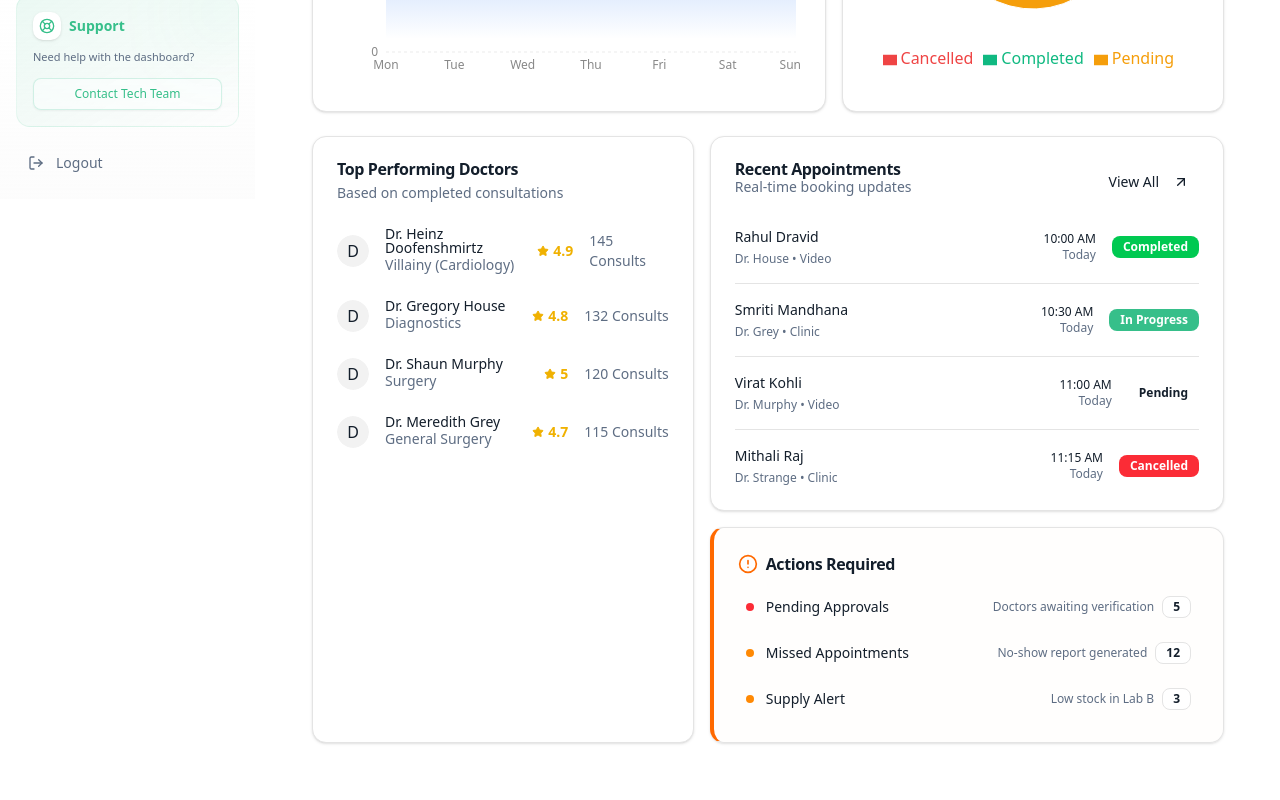
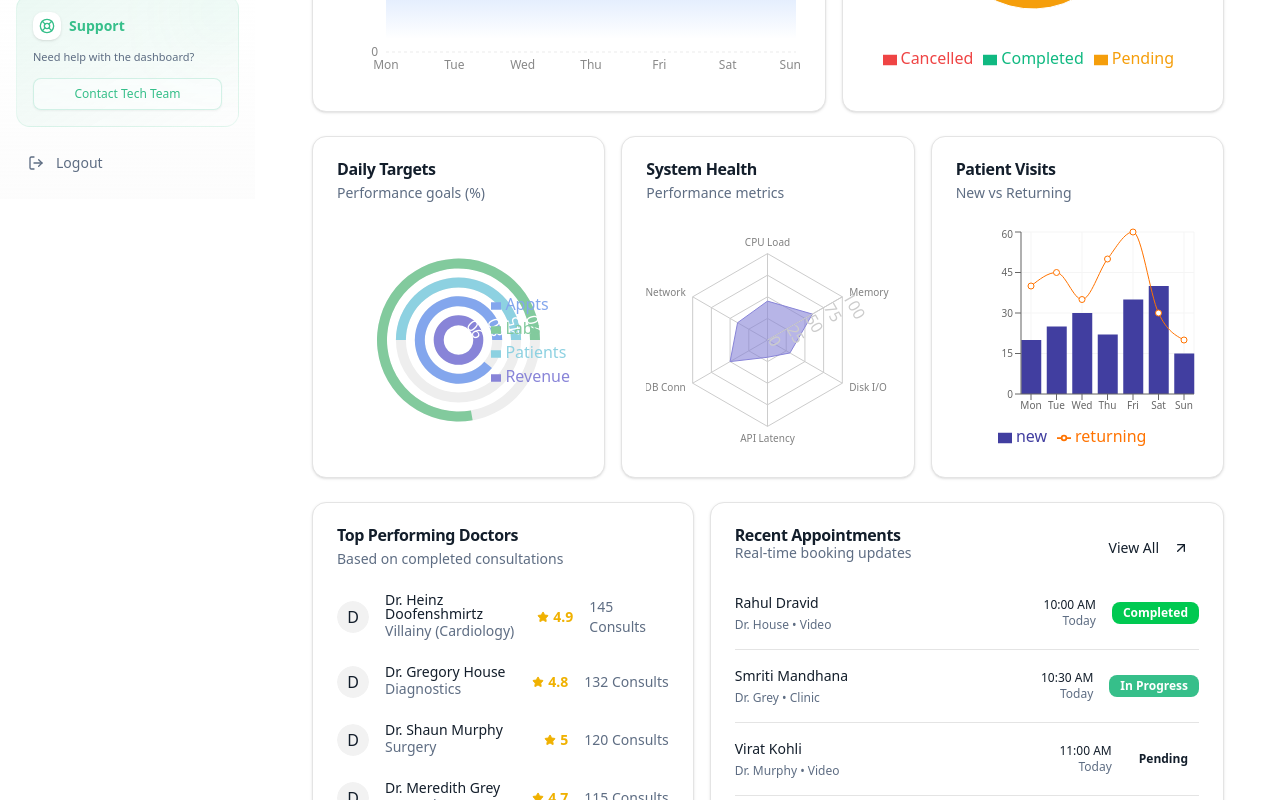
Before and after one commit to niks-nikhil-anand/swasthify_admin_portal, a Next.js app: page /superAdmin/dashboard in a window 1280 px wide. Shown: the part 800-1600 px from the top of the page. Built offline with nearby package versions, Linux system fonts and the light colour scheme.

Commit message:
feat: add radial bar, radar, and composed charts with new datasets to the dashboard.

```diff
--- a/app/superAdmin/(pages)/dashboard/page.tsx
+++ b/app/superAdmin/(pages)/dashboard/page.tsx
@@ -29,9 +29,18 @@ import {
   BarChart,
   CartesianGrid,
   Cell,
+  ComposedChart,
   Legend,
+  Line,
   Pie,
   PieChart,
+  PolarAngleAxis,
+  PolarGrid,
+  PolarRadiusAxis,
+  Radar,
+  RadarChart,
+  RadialBar,
+  RadialBarChart,
   ResponsiveContainer,
   Tooltip,
   XAxis,
@@ -84,6 +93,33 @@ export default function DashboardPage() {
     { title: "Missed Appointments", count: 12, type: "warning", desc: "No-show report generated" },
     { title: "Supply Alert", count: 3, type: "info", desc: "Low stock in Lab B" },
   ]
+
+  // New Charts Data
+  const dailyTargetsData = [
+    { name: 'Revenue', uv: 90, fill: '#8884d8' },
+    { name: 'Appts', uv: 80, fill: '#83a6ed' },
+    { name: 'Patients', uv: 45, fill: '#8dd1e1' },
+    { name: 'Labs', uv: 70, fill: '#82ca9d' },
+  ];
+
+  const systemHealthData = [
+    { subject: 'CPU Load', A: 45, fullMark: 100 },
+    { subject: 'Memory', A: 60, fullMark: 100 },
+    { subject: 'Disk I/O', A: 30, fullMark: 100 },
+    { subject: 'API Latency', A: 20, fullMark: 100 },
+    { subject: 'DB Conn', A: 50, fullMark: 100 },
+    { subject: 'Network', A: 40, fullMark: 100 },
+  ];
+
+  const patientVisitsData = [
+    { name: 'Mon', new: 20, returning: 40 },
+    { name: 'Tue', new: 25, returning: 45 },
+    { name: 'Wed', new: 30, returning: 35 },
+    { name: 'Thu', new: 22, returning: 50 },
+    { name: 'Fri', new: 35, returning: 60 },
+    { name: 'Sat', new: 40, returning: 30 },
+    { name: 'Sun', new: 15, returning: 20 },
+  ];
 
   return (
     <div className="flex-1 space-y-6 p-8 pt-6">
@@ -197,9 +233,9 @@ export default function DashboardPage() {
         </Card>
       </div>
 
-      {/* Charts Section */}
+      {/* Charts Section 1 */}
       <div className="grid gap-4 md:grid-cols-2 lg:grid-cols-7">
-        {/* Appointment Trends */}
+        {/* Appointment Trends - Area Chart */}
         <Card className="col-span-4">
           <CardHeader>
             <CardTitle>Appointment Trends</CardTitle>
@@ -224,7 +260,7 @@ export default function DashboardPage() {
           </CardContent>
         </Card>
 
-        {/* Status Distribution */}
+        {/* Status Distribution - Donut Chart */}
         <Card className="col-span-3">
           <CardHeader>
             <CardTitle>Appointment Status</CardTitle>
@@ -252,6 +288,72 @@ export default function DashboardPage() {
             </ResponsiveContainer>
           </CardContent>
         </Card>
+      </div>
+
+      {/* Charts Section 2 - NEW Charts from User Request */}
+      <div className="grid gap-4 md:grid-cols-3">
+
+        {/* Daily Targets - Radial Bar */}
+        <Card>
+          <CardHeader>
+            <CardTitle>Daily Targets</CardTitle>
+            <CardDescription>Performance goals (%)</CardDescription>
+          </CardHeader>
+          <CardContent className="h-[250px]">
+            <ResponsiveContainer width="100%" height="100%">
+              <RadialBarChart cx="50%" cy="50%" innerRadius="10%" outerRadius="80%" barSize={10} data={dailyTargetsData}>
+                <RadialBar
+                  label={{ position: 'insideStart', fill: '#fff' }}
+                  background
+                  dataKey="uv"
+                />
+                <Legend iconSize={10} layout="vertical" verticalAlign="middle" wrapperStyle={{ top: '50%', right: 0, transform: 'translate(0, -50%)', lineHeight: '24px' }} />
+                <Tooltip />
+              </RadialBarChart>
+            </ResponsiveContainer>
+          </CardContent>
+        </Card>
+
+        {/* System Health - Radar */}
+        <Card>
+          <CardHeader>
+            <CardTitle>System Health</CardTitle>
+            <CardDescription>Performance metrics</CardDescription>
+          </CardHeader>
+          <CardContent className="h-[250px]">
+            <ResponsiveContainer width="100%" height="100%">
+              <RadarChart cx="50%" cy="50%" outerRadius="80%" data={systemHealthData}>
+                <PolarGrid />
+                <PolarAngleAxis dataKey="subject" fontSize={10} />
+                <PolarRadiusAxis angle={30} domain={[0, 100]} />
+                <Radar name="Current" dataKey="A" stroke="#8884d8" fill="#8884d8" fillOpacity={0.6} />
+                <Tooltip />
+              </RadarChart>
+            </ResponsiveContainer>
+          </CardContent>
+        </Card>
+
+        {/* Patient Visits - Composed Chart (Bar + Line) */}
+        <Card>
+          <CardHeader>
+            <CardTitle>Patient Visits</CardTitle>
+            <CardDescription>New vs Returning</CardDescription>
+          </CardHeader>
+          <CardContent className="h-[250px]">
+            <ResponsiveContainer width="100%" height="100%">
+              <ComposedChart data={patientVisitsData}>
+                <XAxis dataKey="name" scale="point" padding={{ left: 10, right: 10 }} fontSize={10} />
+                <YAxis fontSize={10} />
+                <Tooltip />
+                <Legend />
+                <CartesianGrid stroke="#f5f5f5" />
+                <Bar dataKey="new" barSize={20} fill="#413ea0" />
+                <Line type="monotone" dataKey="returning" stroke="#ff7300" />
+              </ComposedChart>
+            </ResponsiveContainer>
+          </CardContent>
+        </Card>
+
       </div>
 
       {/* Detailed Info Section */}
```
